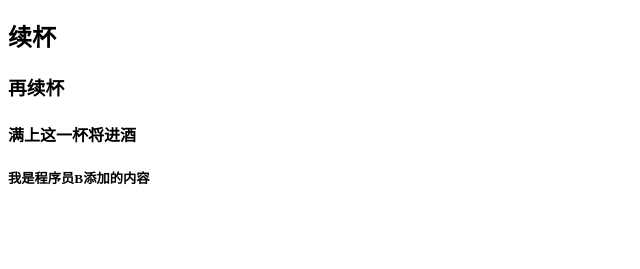
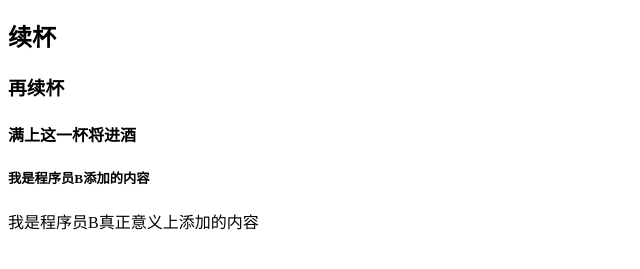
Before and after one commit to misaiyazyc/git-demo, a plain HTML site: page index.html in a window 1280 px wide. Shown: the part 57-326 px from the top of the page, without its empty margins (0-640 px from the left). Drawn offline with Linux system fonts and the light colour scheme.

Commit message:
程序员B的第一次真正意义上的提交

```diff
--- a/index.html
+++ b/index.html
@@ -3,3 +3,4 @@
 <h3>再续杯</h3>
 <h4>满上这一杯将进酒</h4>
 <h5>我是程序员B添加的内容</h5>
+<p>我是程序员B真正意义上添加的内容</p>
```
